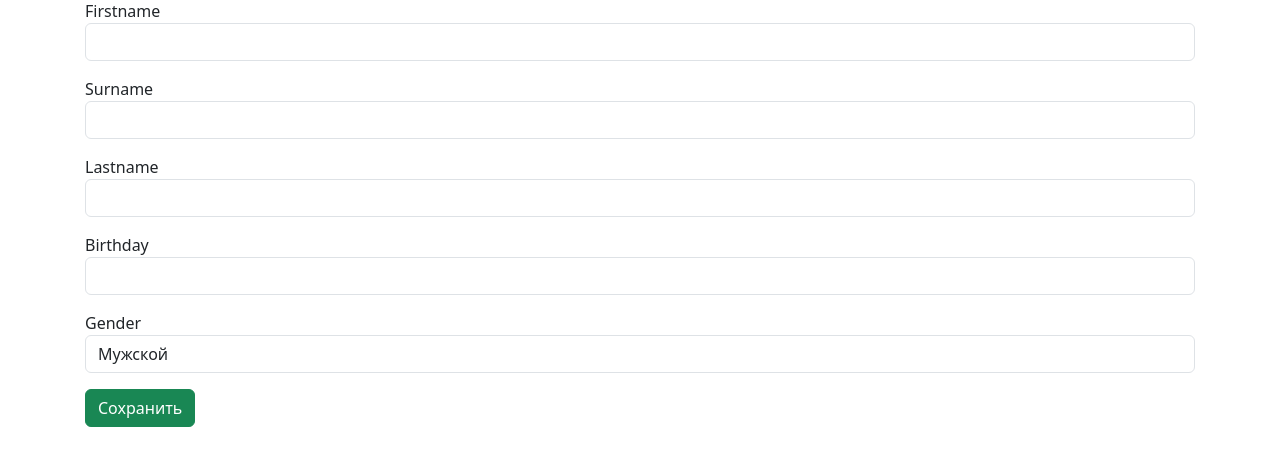
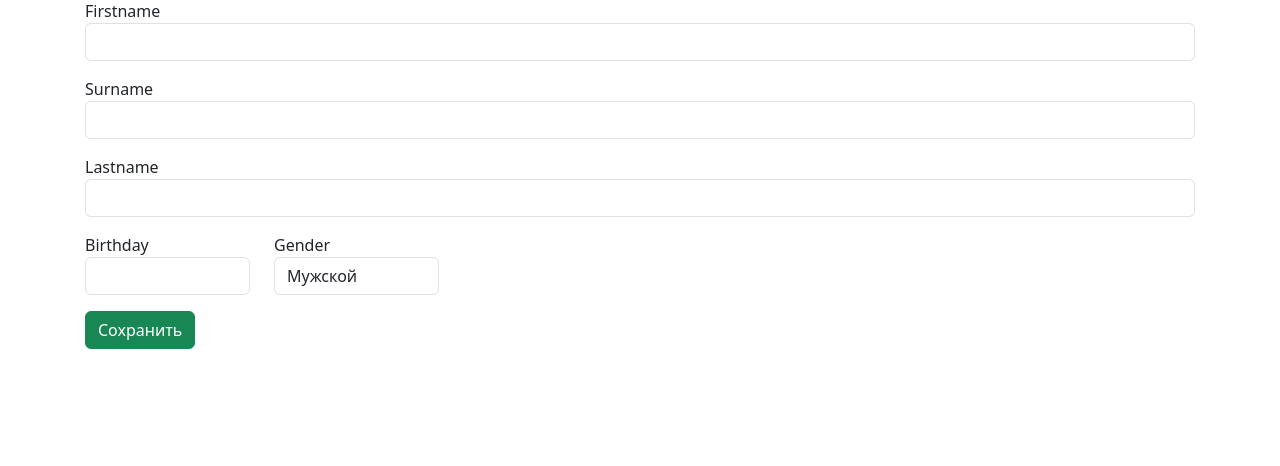
Before and after one commit to maximt/demo-job-book, a Yii app: template views/employee/create.php in a window 1280 px wide. Shown: the part 127-593 px from the top of the page. Run offline with PHP 8.4 and a stand-in for Yii, Linux system fonts and the light colour scheme; the template is opened without the code that fills it: most values are stand-ins (such as "Sample title", 1, 10 or a date in 2020); form fields are guessed from the names that the template uses; data that the repository does not hold is empty; some libraries are stand-ins or nearby versions.

Commit message:
form fix

```diff
--- a/views/employee/_form.php
+++ b/views/employee/_form.php
@@ -12,17 +12,22 @@ use yii\widgets\ActiveForm;
 
     <?php $form = ActiveForm::begin(); ?>
 
-    <?= $form->field($model, 'firstname')->textInput(['maxlength' => true]) ?>
+    <div class="row">
+        <?= $form->field($model, 'firstname')->textInput(['maxlength' => true]) ?>
+        <?= $form->field($model, 'surname')->textInput(['maxlength' => true]) ?>
+        <?= $form->field($model, 'lastname')->textInput(['maxlength' => true]) ?>
+    </div>
 
-    <?= $form->field($model, 'surname')->textInput(['maxlength' => true]) ?>
-
-    <?= $form->field($model, 'lastname')->textInput(['maxlength' => true]) ?>
-
-    <?= $form->field($model, 'birthday')->input('date') ?>
-
-    <?= $form->field($model, 'gender')->dropDownList(
-        ['0' => 'Мужской', '1' => 'Женский']
-    ) ?>
+    <div class="row">
+        <div class="col-2">
+            <?= $form->field($model, 'birthday')->input('date') ?>
+        </div>
+        <div class="col-2">
+            <?= $form->field($model, 'gender')->dropDownList(
+                ['0' => 'Мужской', '1' => 'Женский']
+            ) ?>
+        </div>
+    </div>
 
     <div class="form-group">
         <?= Html::submitButton('Сохранить', ['class' => 'btn btn-success']) ?>
```
